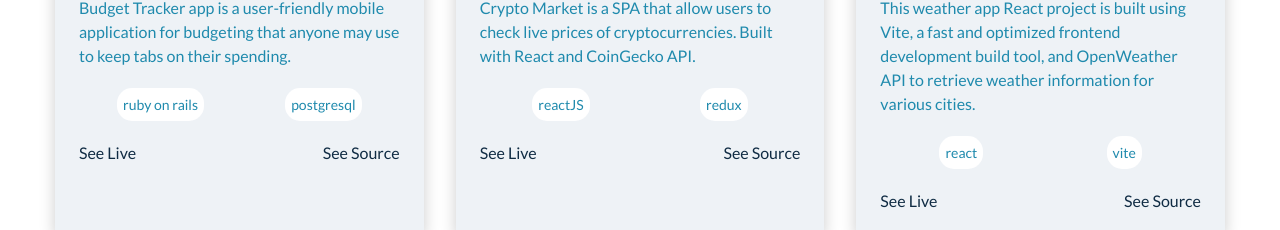
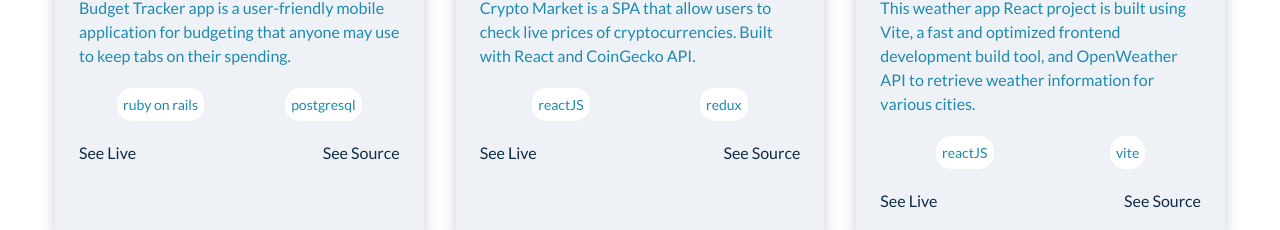
Before and after one commit to karayamanemre/portfolio-react, a React (Create React App) app: page / in a window 1280 px wide. Shown: the part 1280-1510 px from the top of the page. Built offline with nearby package versions, Linux system fonts and the light colour scheme; the HTML template or start-up script is replaced by a standard one.

Commit message:
Update data.js

```diff
--- a/src/data.js
+++ b/src/data.js
@@ -68,7 +68,7 @@ export const works = [
     date: '2022',
     title: 'Weather App',
     info: 'This weather app React project is built using Vite, a fast and optimized frontend development build tool, and OpenWeather API to retrieve weather information for various cities.',
-    tags: ['react', 'vite'],
+    tags: ['reactJS', 'vite'],
     liveLink: 'https://weather-react-karayamanemre.netlify.app/',
     sourceLink: 'https://github.com/karayamanemre/weather-app-react'
   },
```
